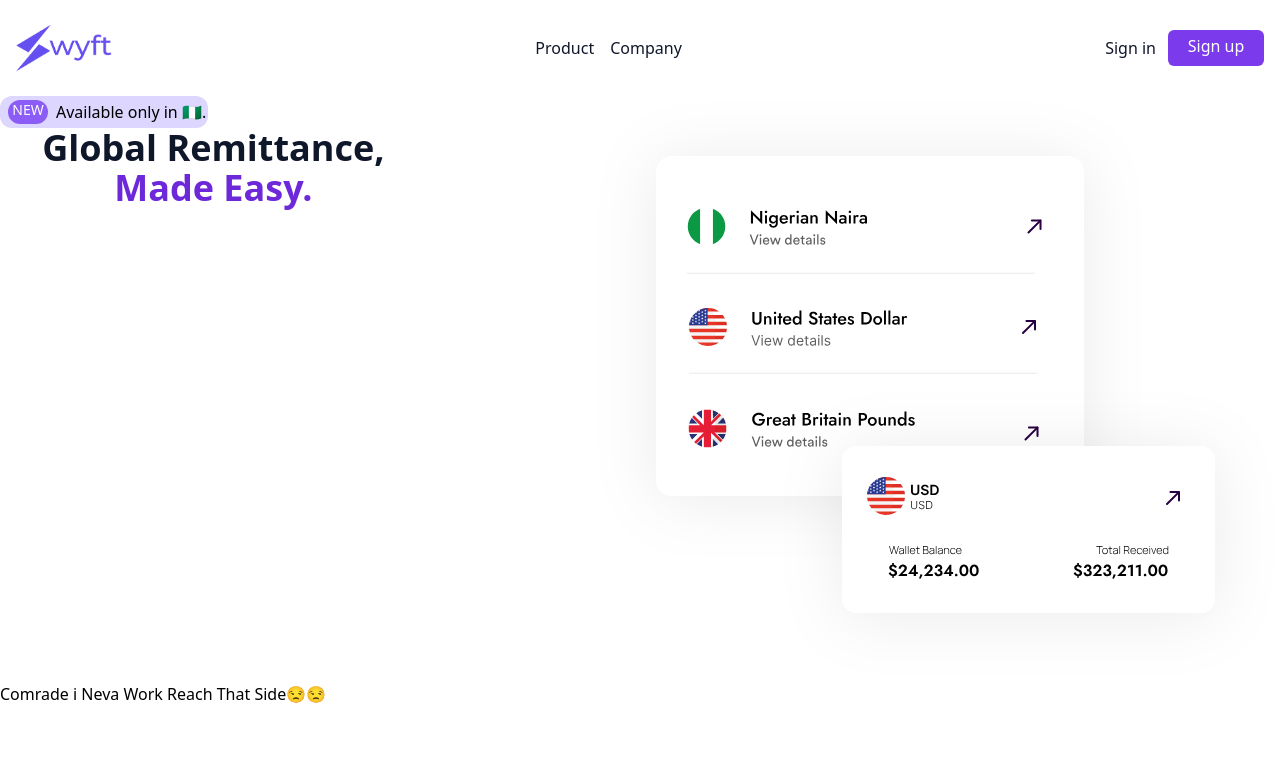
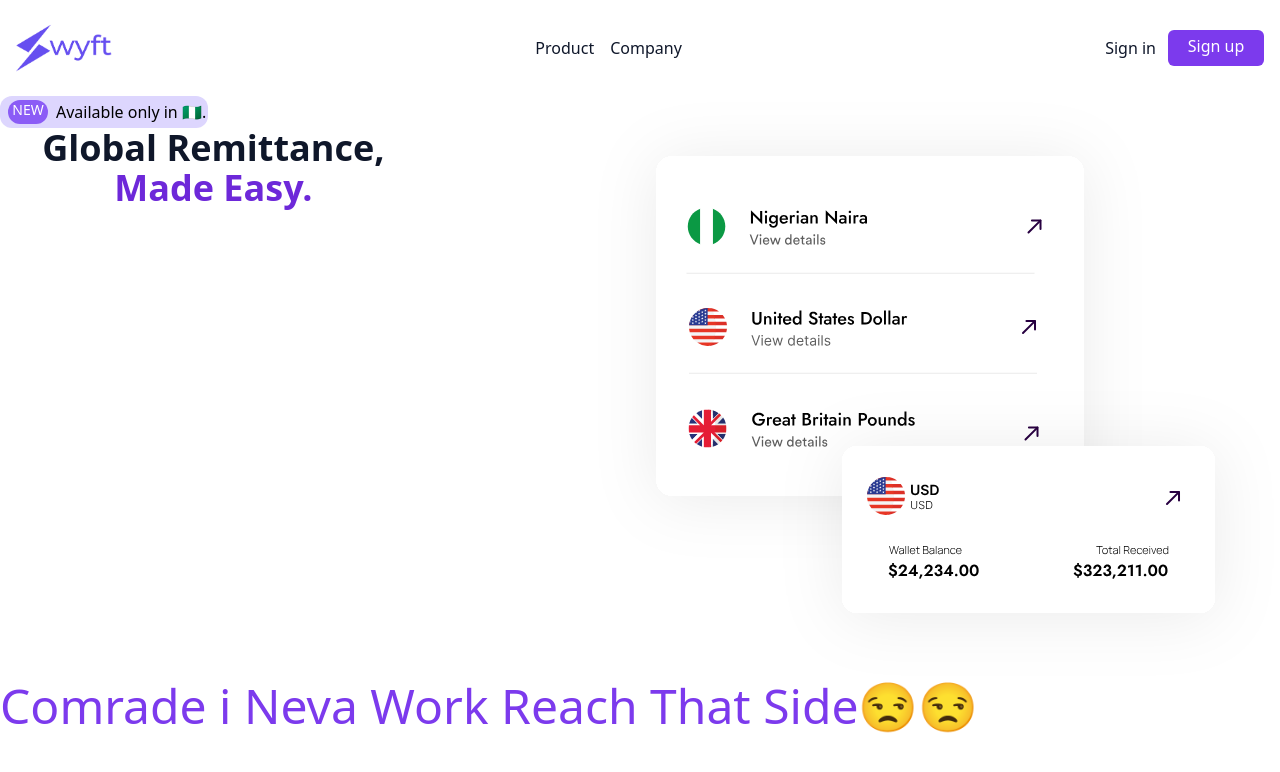
Before and after one commit to OlaiwonAbdullahi/SwyftPay-Replicate, a React (Vite) app: page / in a window 1280 px wide. Shown: the top 772 px of the page. Built offline with nearby package versions, Linux system fonts and the light colour scheme.

Commit message:
update 404.tsx

```diff
--- a/src/components/404.tsx
+++ b/src/components/404.tsx
@@ -1,3 +1,7 @@
 export default function Four() {
-  return <h2>Comrade i Neva Work Reach That Side😒😒</h2>;
+  return (
+    <h2 className="text-5xl text-violet-600">
+      Comrade i Neva Work Reach That Side😒😒
+    </h2>
+  );
 }
```
